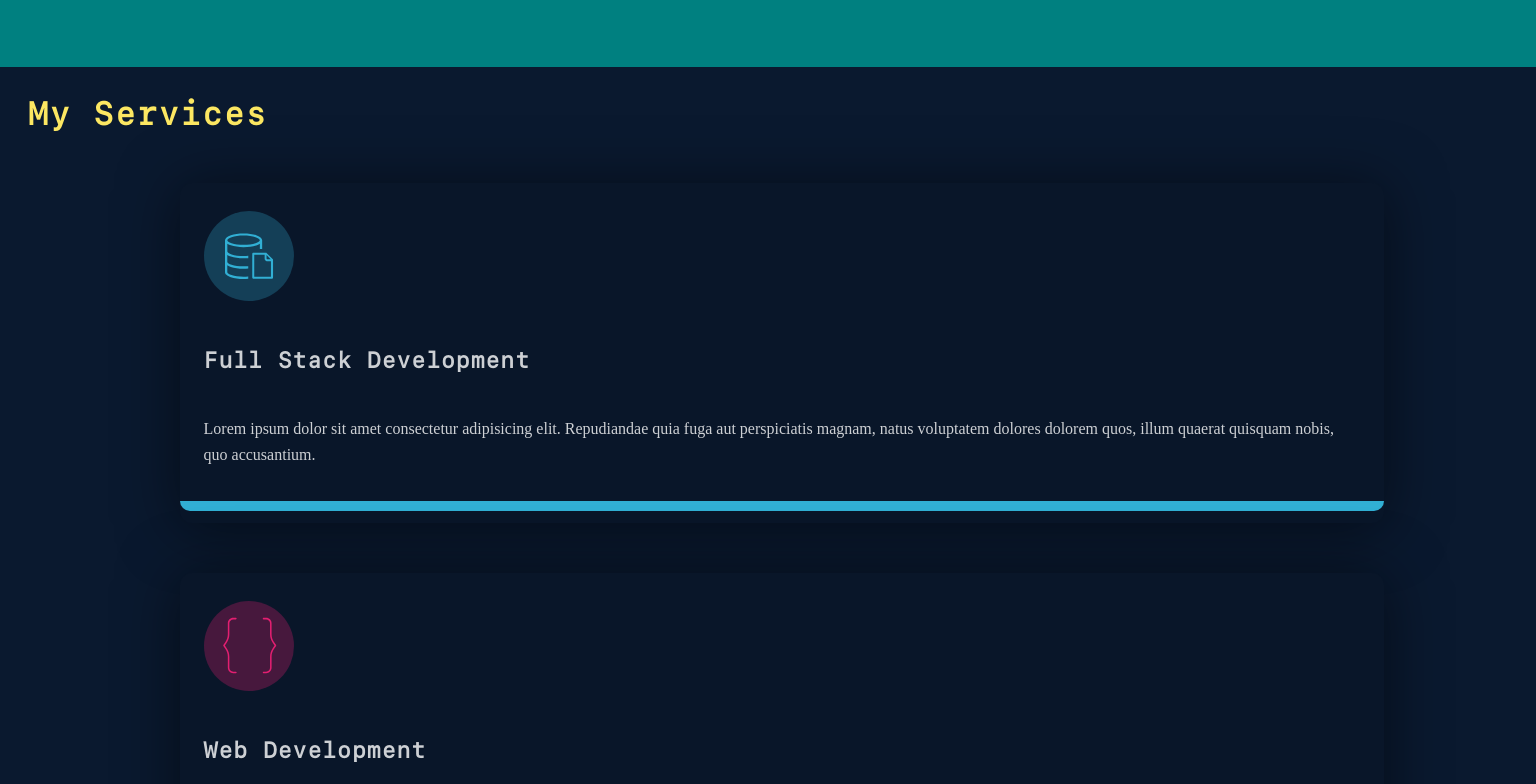
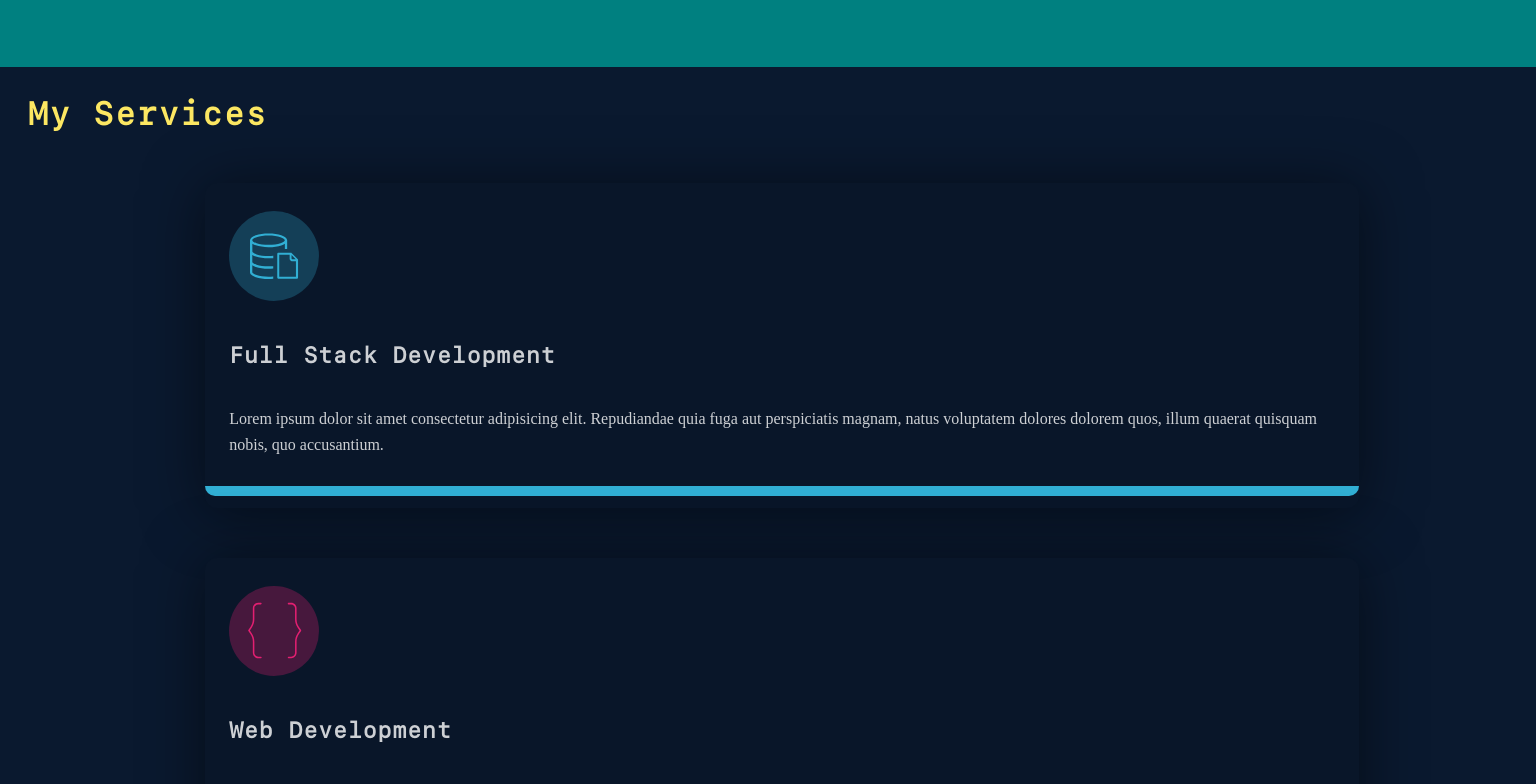
Before and after one commit to thomasalemayehu/React-Portfolio, a React (Create React App) app: page / in a window 1536 px wide. Shown: the part 4360-5144 px from the top of the page. Built offline with nearby package versions, Linux system fonts and the light colour scheme; a web font is replaced by a local one.

Commit message:
Bug Fix : Cards

```diff
--- a/src/styles/components/ServicePage.css
+++ b/src/styles/components/ServicePage.css
@@ -145,12 +145,12 @@
 
 @media only screen and (min-width: 1401px) {
   .services__card__container {
-    justify-content: space-between;
-    padding: 0 3%;
+    justify-content: space-evenly;
+    padding: 0 5%;
   }
   .services__card {
-    width: 40%;
-    height: 340px;
+    width: 35%;
+    min-height: 340px;
     margin-top: 100px;
   }
 }
```
